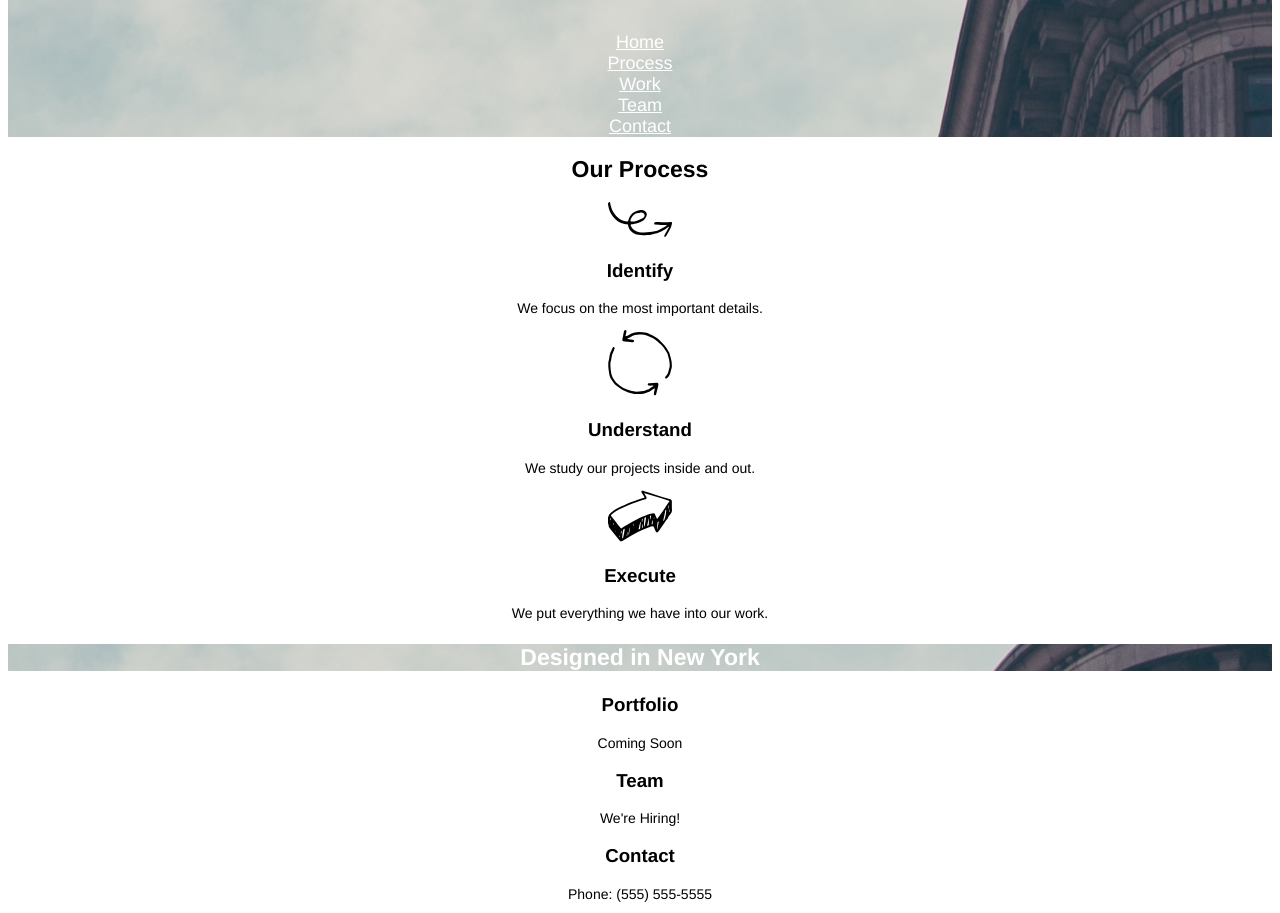
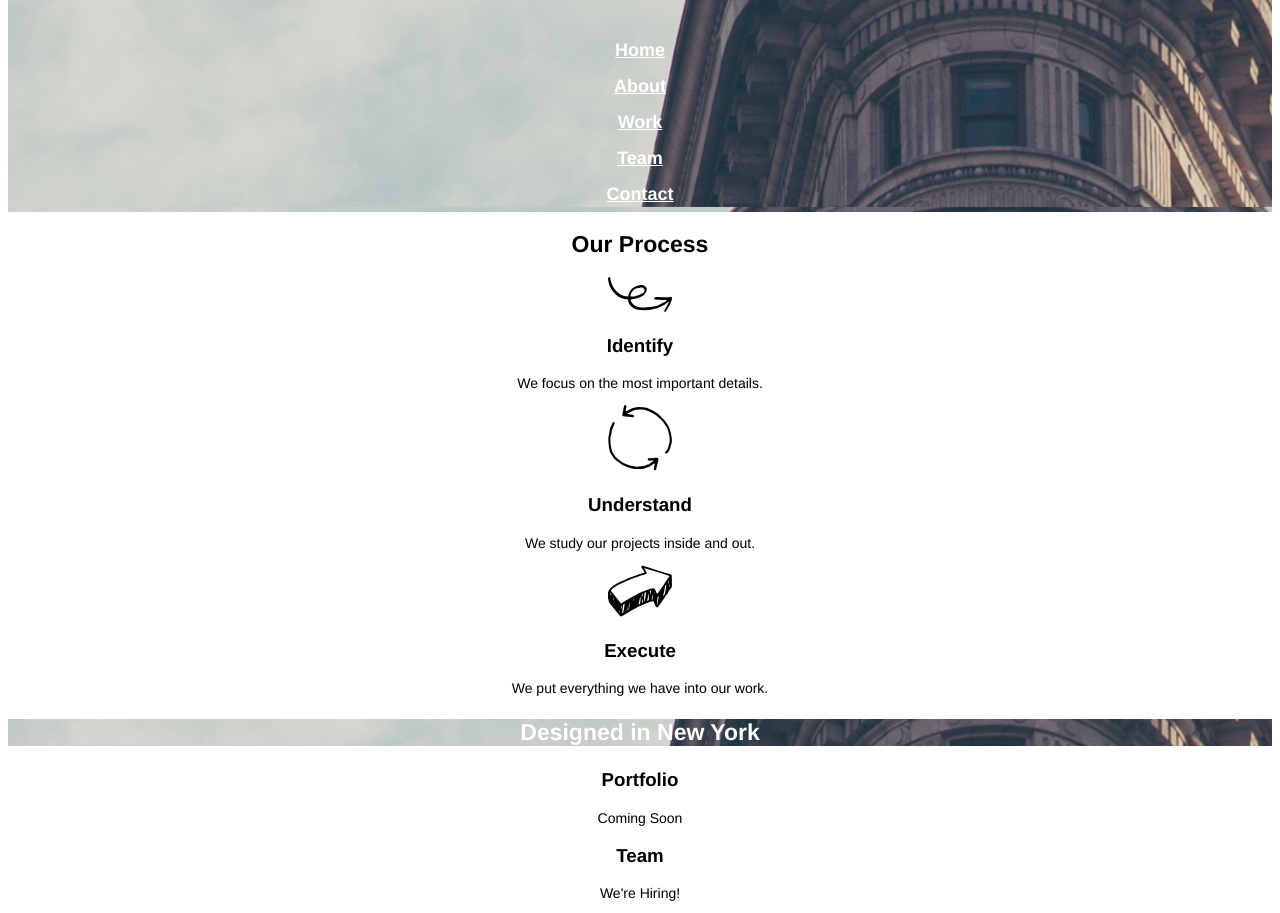
Before and after one commit to kpradt/broadway, a plain HTML site: page index.html in a window 1280 px wide. Shown: the part 142-1055 px from the top of the page. Drawn offline with Linux system fonts and the light colour scheme.

Commit message:
Fix spacing, font weight in nav

```diff
--- a/index.html
+++ b/index.html
@@ -14,7 +14,7 @@
     <nav>
 
       <a href="index.html">Home</a><br/>
-      <a href="#process">Process</a><br/>
+      <a href="#process">About</a><br/>
       <a href="#portfolio">Work</a><br/>
       <a href="#team">Team</a><br/>
       <a href="#contact">Contact</a>
--- a/resources/css/style.css
+++ b/resources/css/style.css
@@ -10,6 +10,7 @@ body {
 #header {
 
   background-image: url("../images/the-flatiron-building.png");
+  background-position: center;
 
   }
 
@@ -25,13 +26,15 @@ nav {
 
   font-size: 18px;
   color: white;
+  font-weight: bold;
+  line-height: 36px;
 
   }
 
 a:link { color: white; }
 a:visited { color: white; }
 a:hover { color: black; }  /*not called for in redline, but there should ALWAYS be feedback
- on a link so that users know it IS a link */
+ on a link */
 a:active { color: white; }
 
 h2 {
@@ -44,6 +47,7 @@ h2 {
 #tagline {
 
   background-image: url("../images/the-flatiron-building.png");
+  background-position: center;
   font-size: 23px;
   font-weight: bold;
   color: white;
```
